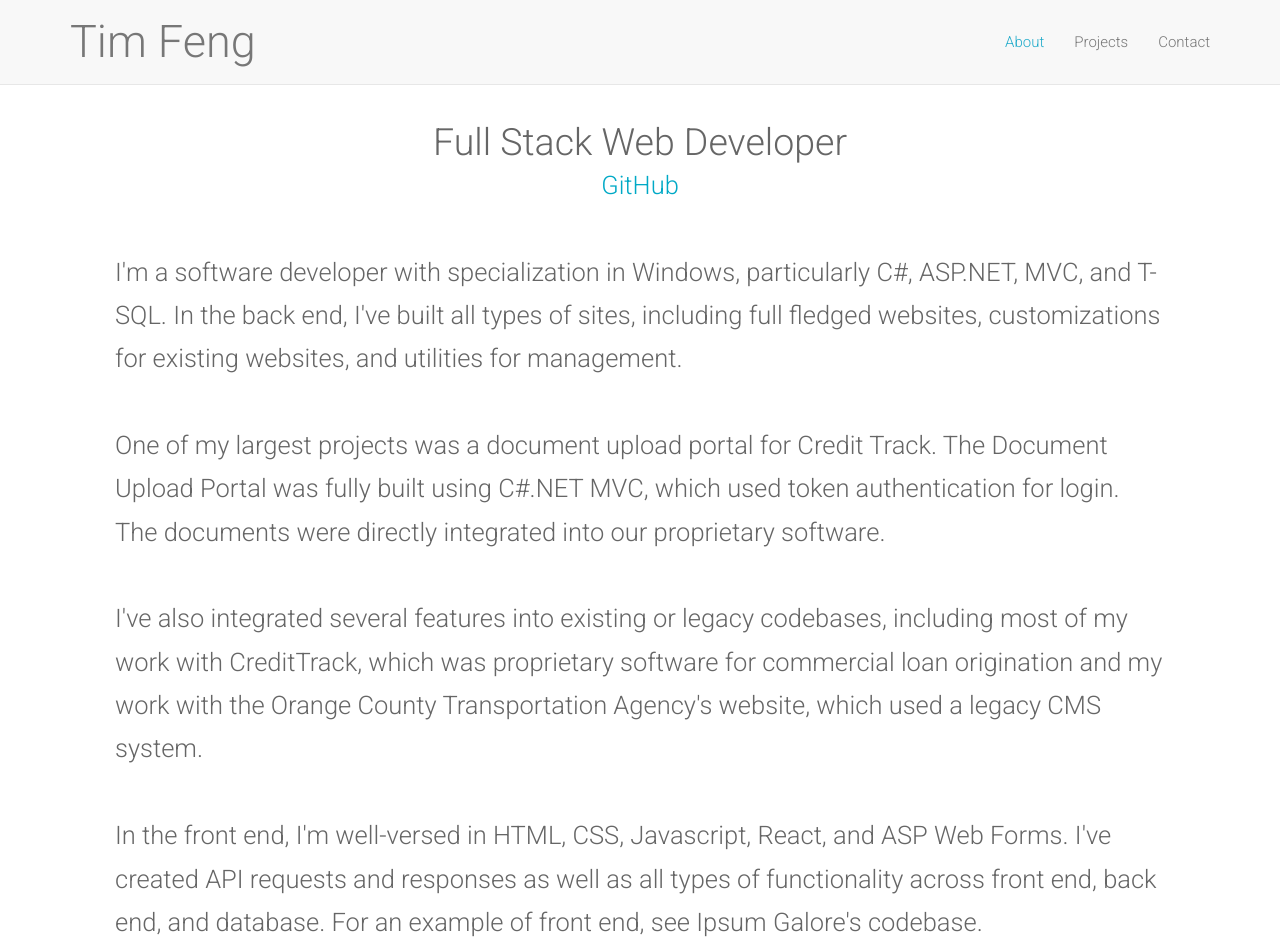
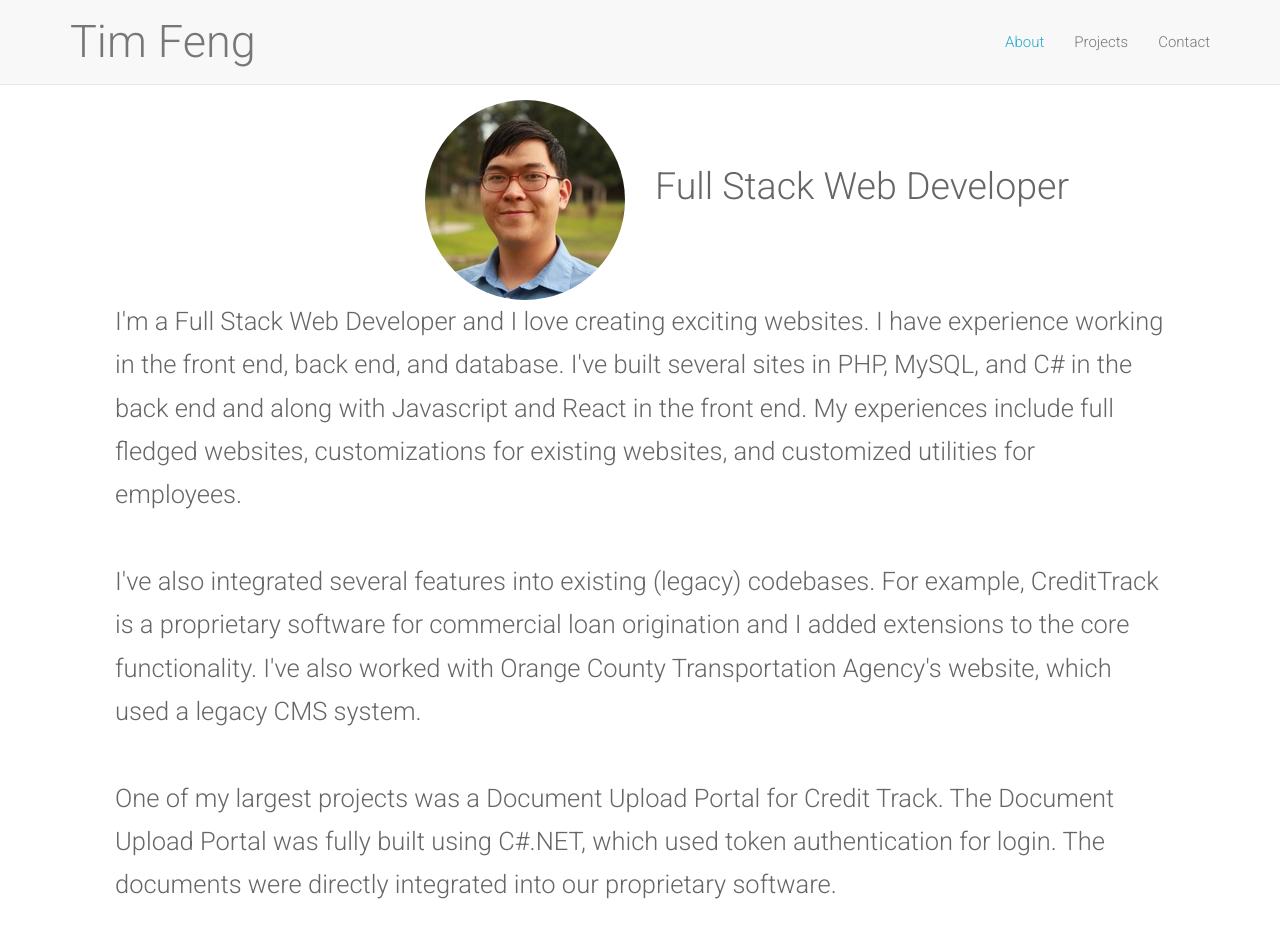
Before and after one commit to spikers/portfolio, a website: page index.html in a window 1280 px wide. Shown: the top 947 px of the page. Drawn offline with Linux system fonts and the light colour scheme.

Commit message:
Added more React experience.

```diff
--- a/assets/style.css
+++ b/assets/style.css
@@ -11,8 +11,7 @@ body {	color:#666;	font:300 15px/15px Roboto,Arial,Helvetica;background-color:#f
 }
 
 #title {
-	margin-top: 30px;
-	margin-bottom: 0px;
+
 }
 
 i:hover {
@@ -187,3 +186,13 @@ p{font-size:1.7em;line-height: 1.7em; margin-bottom: 1.7em;}
     color: #000;
     text-shadow: 2px 0 0 #fff, 0 -2px 0 #fff, 0 2px 0 #fff, -2px 0 0 #fff;
 }
+
+.profile-picture {
+	border-radius: 50%;
+}
+
+.vertical-align {
+	display: flex;
+	align-items: center;
+	margin-top: 10px;
+}
--- a/index.html
+++ b/index.html
@@ -74,34 +74,32 @@
 <!-- Circle Starts -->
 <div id="about"  class="container spacer about">
 <!--<h2 class="text-center wowload fadeInUp" id="title">Tim Feng</h2>-->
-<h2 class="text-center wowload fadeInUp" id="title">Full Stack Web Developer</h2>
-<p class="text-center wowload fadeInUp" id="subsubtitle"><a href="https://github.com/spikers" target="blank">GitHub</a></p>
+<div class="vertical-align row">
+  <div class="col-md-6 text-center wowload fadeInUp">
+    <img class="img-responsive profile-picture pull-right" src="./images/portfolio/TimFeng.jpg">
+  </div>
+  <h2 class="col-md-6 text-left wowload fadeInUp" id="title">Full Stack Web Developer</h2>
+</div>
   <div class="row">
     <div class="col-sm-12 wowload fadeInLeft">
-      <p>I'm a software developer with specialization in Windows, particularly C#, ASP.NET, MVC, and T-SQL. In the back end, I've built all types of sites, including full fledged websites, customizations for existing websites, and utilities for management. </p>
-      <p>One of my largest projects was a document upload portal for Credit Track. The Document Upload Portal was fully built using C#.NET MVC, which used token authentication for login. The documents were directly integrated into our proprietary software.</p>
-      <p>I've also integrated several features into existing or legacy codebases, including most of my work with CreditTrack, which was proprietary software for commercial loan origination and my work with the Orange County Transportation Agency's website, which used a legacy CMS system. </p>
+      <p>I'm a Full Stack Web Developer and I love creating exciting websites. I have experience working in the front end, back end, and database. I've built several sites in PHP, MySQL, and C# in the back end and along with Javascript and React in the front end. My experiences include full fledged websites, customizations for existing websites, and customized utilities for employees. </p>
+      <p>I've also integrated several features into existing (legacy) codebases. For example, CreditTrack is a proprietary software for commercial loan origination and I added extensions to the core functionality. I've also worked with Orange County Transportation Agency's website, which used a legacy CMS system. </p>
+      <p>One of my largest projects was a Document Upload Portal for Credit Track. The Document Upload Portal was fully built using C#.NET, which used token authentication for login. The documents were directly integrated into our proprietary software.</p>
       <p>In the front end, I'm well-versed in HTML, CSS, Javascript, React, and ASP Web Forms. I've created API requests and responses as well as all types of functionality across front end, back end, and database. For an example of front end, see Ipsum Galore's codebase.</p>
       <p>For database work, I've written dozens of stored procedures for production databases. I have experience in SQL Server, MySQL, and Entity Framework. </p>
-      <p>I have an enormous amount of experience and I would love to chat with you about how I could help your company meet its goals. Please contact me for more information.</p>
+      <p>I have a wide range of experience and I would love to chat with you about how I could help your company meet its goals. Please contact me for more information.</p>
     </div>
   </div>
 
   <div class="process">
     <h3 class="text-center wowload fadeInUp">Technologies</h3>
-    <ul class="row text-center list-inline  wowload bounceInUp technologies">
+    <ul class="row text-center list-inline wowload bounceInUp technologies">
 
       <li><span>
-        <a href="https://docs.microsoft.com/en-us/dotnet/csharp/" target="blank"><img src="./images/technologies/CSharp.png" /><b>C#</b></a>
+        <a href="https://docs.microsoft.com/en-us/dotnet/" target="blank"><img src="./images/technologies/php.svg" /><b>PHP</b></a>
       </span></li>
       <li><span>
-        <a href="https://www.microsoft.com/en-us/sql-server/" target="blank"><img src="./images/technologies/sqlserver.jpg" /><b>SQL Server</b></a>
-      </span></li>
-      <li><span>
-        <a href="https://docs.microsoft.com/en-us/dotnet/" target="blank"><img src="./images/technologies/dotnet.png" /><b>.NET</b></a>
-      </span></li>
-      <li><span>
-        <a href="https://docs.microsoft.com/en-us/dotnet/visual-basic/" target="blank"><img src="./images/technologies/vb.png" /><b>VB</b></a>
+        <a href="https://github.com/spikers" target="blank"><img src="./images/technologies/MySQL.png" /><b>MySQL</b></a>
       </span></li>
       <li><span>
         <a href="https://reactjs.org/" target="blank"><img src="./images/technologies/react.png" /><b>React</b></a>
@@ -116,10 +114,16 @@
         <a href="https://developer.mozilla.org/en-US/docs/Web/CSS" target="blank"><img src="./images/technologies/css3.png" /><b>CSS</b></a>
       </span></li>
       <li><span>
-        <a href="https://git-scm.com/" target="blank"><img src="./images/technologies/git.png" /><b>Git</b></a>
+        <a href="https://docs.microsoft.com/en-us/dotnet/csharp/" target="blank"><img src="./images/technologies/CSharp.png" /><b>C#</b></a>
       </span></li>
       <li><span>
-        <a href="https://github.com/spikers" target="blank"><img src="./images/technologies/github.png" /><b>GitHub</b></a>
+        <a href="https://www.microsoft.com/en-us/sql-server/" target="blank"><img src="./images/technologies/sqlserver.jpg" /><b>SQL Server</b></a>
+      </span></li>
+      <li><span>
+        <a href="https://docs.microsoft.com/en-us/dotnet/visual-basic/" target="blank"><img src="./images/technologies/vb.png" /><b>VB</b></a>
+      </span></li>
+      <li><span>
+        <a href="https://git-scm.com/" target="blank"><img src="./images/technologies/git.png" /><b>Git</b></a>
       </span></li>
     </ul>
   </div>
```
Also changed, not shown: images/portfolio/TimFeng.jpg (added), images/technologies/MySQL.png (added), images/technologies/php.svg (added).
